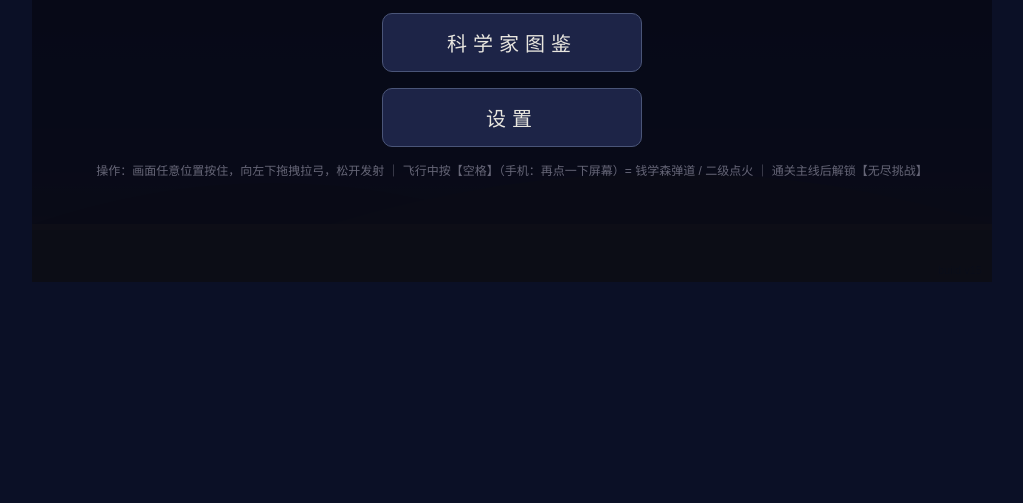
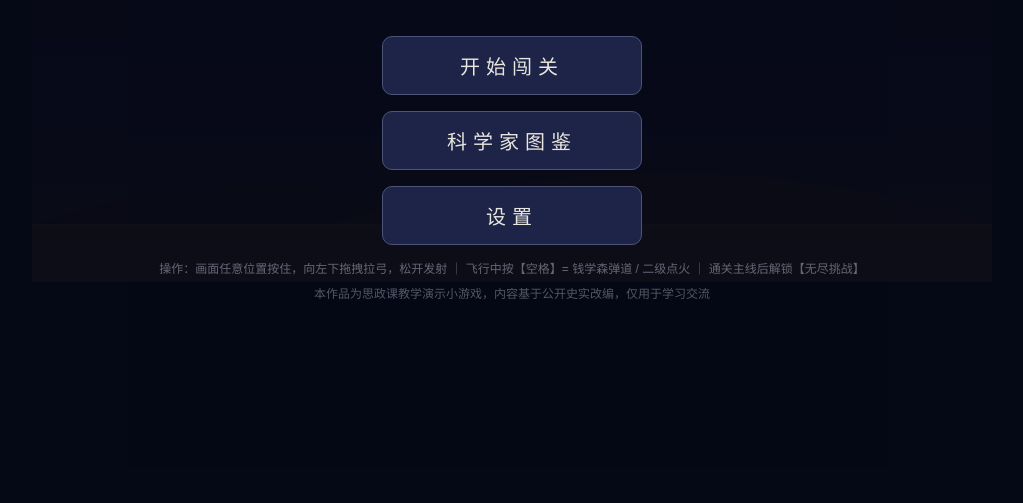
Before and after one commit to ZeyuZhao1/AI_ldyx-game, a plain HTML site: page index.html in a window 1280 px wide. Shown: the part 297-800 px from the top of the page, without its empty margins (128-1151 px from the left). Drawn offline with Linux system fonts and the light colour scheme.

Commit message:
v16: 移动端菜单全屏可滑动

```diff
--- a/index.html
+++ b/index.html
@@ -19,8 +19,11 @@
   .wbtn.dis { opacity:.35; cursor:not-allowed; }
   .wbtn:hover:not(.dis) { filter:brightness(1.25); }
   .overlay { position:absolute; inset:0; background:rgba(5,8,20,.92); display:flex;
-             flex-direction:column; align-items:center; justify-content:center;
-             text-align:center; padding:24px; z-index:10; }
+             flex-direction:column; align-items:center; justify-content:flex-start;
+             text-align:center; padding:24px; z-index:10;
+             overflow-y:auto; -webkit-overflow-scrolling:touch; }
+  #menu,#modal { position:fixed; }   /* 手机上画布很矮：菜单/弹窗铺满全屏并可滑动翻页 */
+  .overlay>div { margin-top:auto; margin-bottom:auto; }   /* 内容矮时居中，超高时可从顶部滚动 */
   .hidden { display:none !important; }
   h1 { font-size:40px; letter-spacing:8px; color:#f0c869; text-shadow:0 0 18px rgba(240,200,105,.4); }
   .sub { margin-top:8px; color:#9aa3c7; font-size:14px; letter-spacing:2px; }
@@ -80,7 +83,7 @@
   </div>
   <canvas id="cv" width="960" height="540"></canvas>
   <div id="toast" class="hidden"></div>
-  <div id="ver">build v15</div>
+  <div id="ver">build v16</div>
 
   <!-- 首页 + 子页面 -->
   <div class="overlay" id="menu">
@@ -93,7 +96,8 @@
         <button class="hbtn" id="btnSci">科学家图鉴</button>
         <button class="hbtn" id="btnSet">设置</button>
       </div>
-      <div class="tip">操作：画面任意位置按住，向左下拖拽拉弓，松开发射 ｜ 飞行中按【空格】（手机：再点一下屏幕）= 钱学森弹道 / 二级点火 ｜ 通关主线后解锁【无尽挑战】</div>
+      <div class="tip">操作：画面任意位置按住，向左下拖拽拉弓，松开发射 ｜ 飞行中按【空格】= 钱学森弹道 / 二级点火 ｜ 通关主线后解锁【无尽挑战】</div>
+      <div class="tip" style="margin-top:8px;color:#556">本作品为思政课教学演示小游戏，内容基于公开史实改编，仅用于学习交流</div>
     </div>
     <!-- 关卡地图 -->
     <div id="viewLevels" class="hidden">
```
